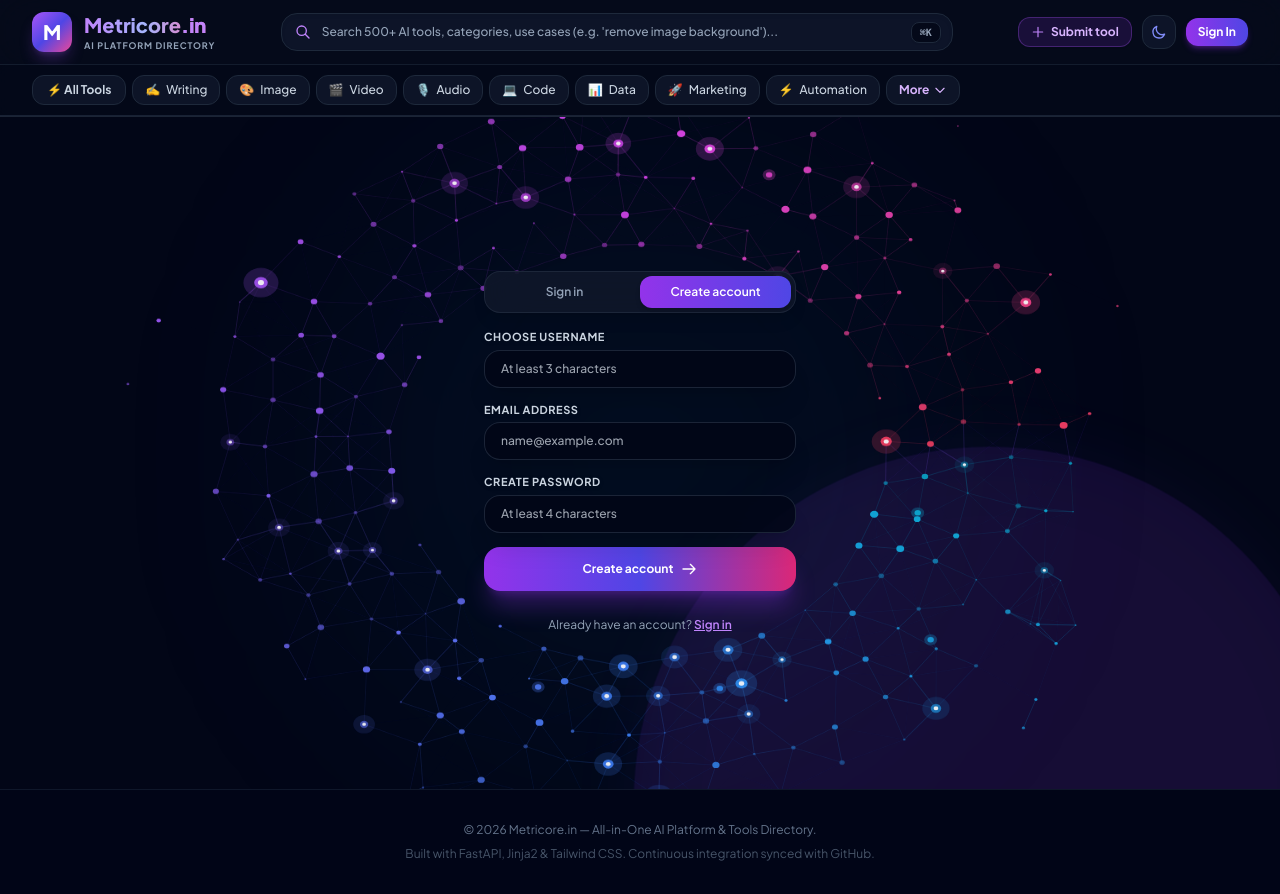
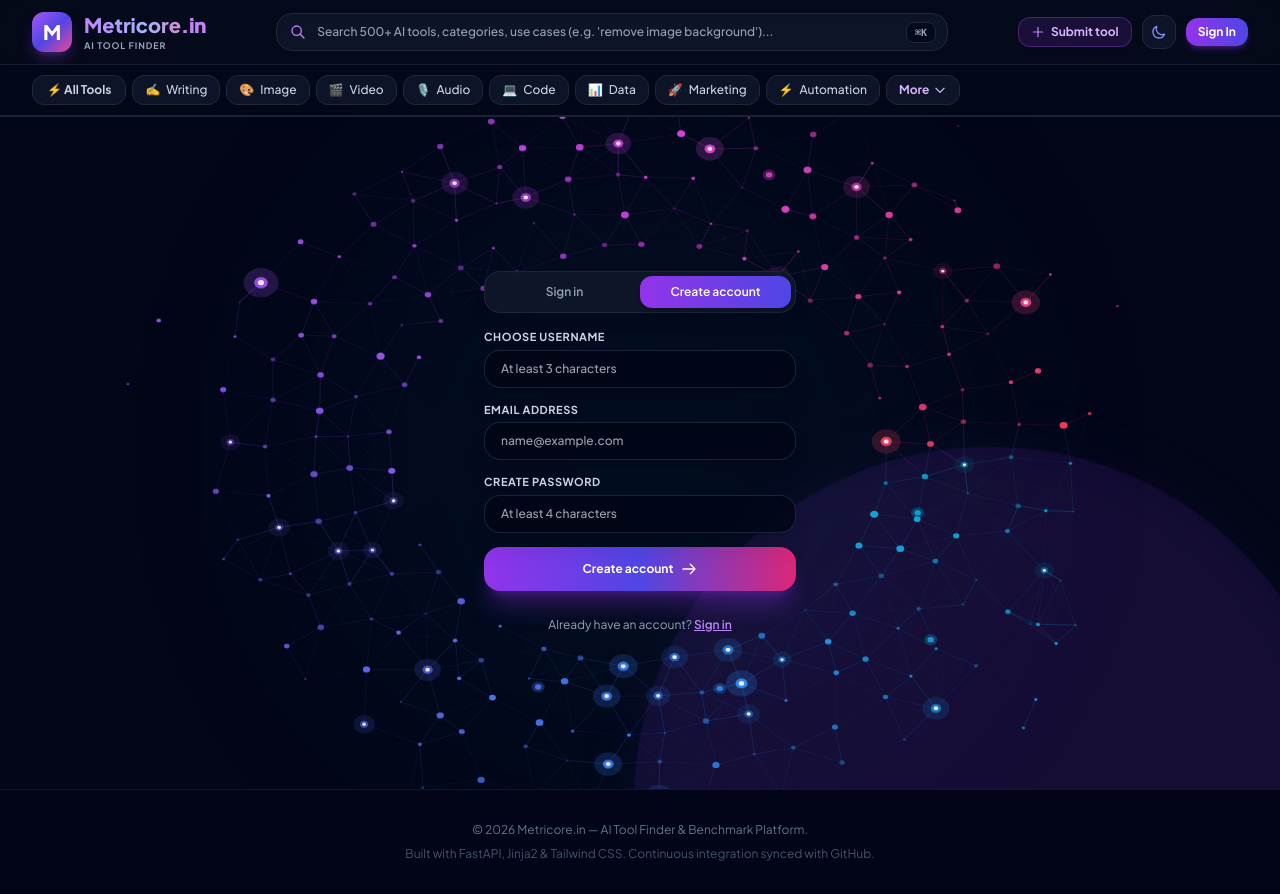
Before and after one commit to AkbarDev/metricore.in, a FastAPI app: page /register in a window 1280 px wide. Run offline with FastAPI, Linux system fonts and the light colour scheme; some libraries are stand-ins or nearby versions.

Commit message:
chore: Update brand caption to AI Tool Finder across header, footer, titles, and templates

```diff
--- a/app/main.py
+++ b/app/main.py
@@ -29,8 +29,8 @@ def get_current_role(request: Request) -> str:
     return request.cookies.get(ROLE_COOKIE_NAME) or "user"
 
 app = FastAPI(
-    title="Metricore.in - AI Directory & Platform",
-    description="Curated AI platform tools directory with Paid vs Free alternatives and free-tier testing limits.",
+    title="Metricore.in - AI Tool Finder",
+    description="Curated AI Tool Finder with Paid vs Free alternatives and free-tier testing limits.",
     version="1.0.0",
 )
 
--- a/app/templates/base.html
+++ b/app/templates/base.html
@@ -3,7 +3,7 @@
 <head>
     <meta charset="UTF-8">
     <meta name="viewport" content="width=device-width, initial-scale=1.0">
-    <title>{% block title %}Metricore.in — All-in-One AI Tools Directory{% endblock %}</title>
+    <title>{% block title %}Metricore.in — AI Tool Finder & Directory{% endblock %}</title>
 
     <!-- Early Theme Evaluator (Daylight 6am-6pm / Nightlight 6pm-6am) to prevent flash -->
     <script>
@@ -69,7 +69,7 @@
     <!-- Footer -->
     <footer class="border-t border-slate-900 bg-slate-950/80 py-8 text-center text-xs text-slate-500">
         <div class="max-w-7xl mx-auto px-4 space-y-2">
-            <p>© 2026 Metricore.in — All-in-One AI Platform & Tools Directory.</p>
+            <p>© 2026 Metricore.in — AI Tool Finder & Benchmark Platform.</p>
             <p class="text-slate-600">Built with FastAPI, Jinja2 & Tailwind CSS. Continuous integration synced with GitHub.</p>
         </div>
     </footer>
--- a/app/templates/components/site_header.html
+++ b/app/templates/components/site_header.html
@@ -12,7 +12,7 @@
                 </div>
                 <div class="hidden sm:block">
                     <span class="text-xl font-extrabold bg-gradient-to-r from-purple-400 via-indigo-300 to-pink-400 bg-clip-text text-transparent">Metricore<span class="text-purple-400">.in</span></span>
-                    <span class="block text-[9px] uppercase tracking-widest text-slate-400 font-bold">AI Platform Directory</span>
+                    <span class="block text-[9px] uppercase tracking-widest text-slate-400 font-bold">AI Tool Finder</span>
                 </div>
             </a>
 
--- a/app/templates/index.html
+++ b/app/templates/index.html
@@ -1,6 +1,6 @@
 {% extends "base.html" %}
 
-{% block title %}Metricore.in — All-in-One AI Platform & Tools Directory{% endblock %}
+{% block title %}Metricore.in — All-in-One AI Tool Finder & Directory{% endblock %}
 
 {% block content %}
 <div class="relative w-full overflow-hidden">
@@ -18,7 +18,7 @@
                 <span class="w-2.5 h-2.5 rounded-full bg-emerald-400 animate-pulse"></span>
                 <span>Neural Pipeline Online</span>
                 <span class="text-slate-500">•</span>
-                <span class="text-slate-300">Curated AI Platform Directory</span>
+                <span class="text-slate-300">Curated AI Tool Finder</span>
             </div>
 
             <h1 class="text-4xl sm:text-6xl font-black tracking-tight text-white leading-tight">
--- a/app/templates/login.html
+++ b/app/templates/login.html
@@ -24,7 +24,7 @@
                 </div>
                 <div>
                     <h3 class="text-xl font-bold text-white drop-shadow-md">Welcome, {{ username }}</h3>
-                    <p class="text-xs text-slate-400 mt-1">Ready to explore the AI Directory</p>
+                    <p class="text-xs text-slate-400 mt-1">Ready to explore with AI Tool Finder</p>
                 </div>
                 <div class="pt-2 flex flex-col gap-2.5">
                     <a href="/" class="w-full py-3.5 rounded-2xl bg-gradient-to-r from-purple-600 via-indigo-600 to-purple-600 hover:from-purple-500 hover:to-indigo-500 text-white text-xs font-bold shadow-xl shadow-purple-600/30 transition-all text-center flex items-center justify-center gap-2 group hover:-translate-y-0.5">
```
Also changed, not shown: app/templates/category_page.html (line endings or trailing spaces).
